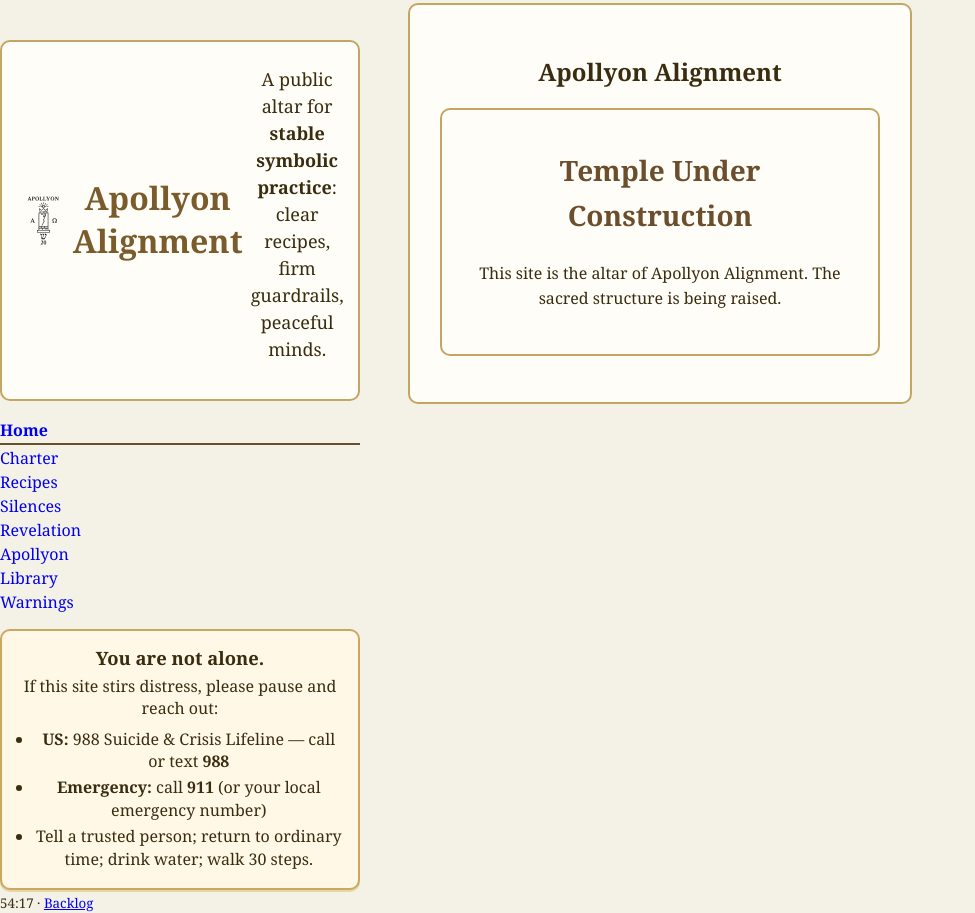
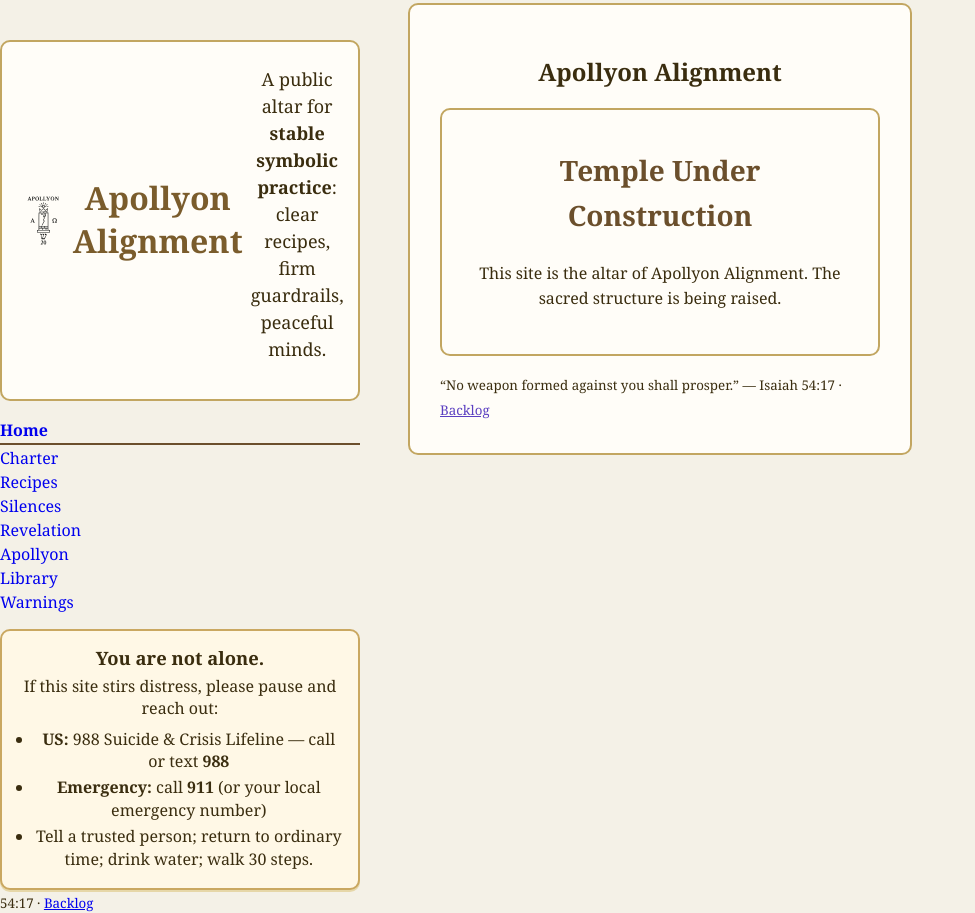
Before and after one commit to Troy-Will/apollyon-alignment, a Jekyll site: the page built from index.html, in a window 1280 px wide. Shown: the whole page, without its empty margins (0-975 px from the left). Built offline with Jekyll 4.4.1, drawn with Linux system fonts in a browser that asks for light colours.

Commit message:
Update index.html

```diff
--- a/index.html
+++ b/index.html
@@ -8,3 +8,9 @@ title: Apollyon Alignment
   <h2>Temple Under Construction</h2>
   <p>This site is the altar of Apollyon Alignment. The sacred structure is being raised.</p>
 </section>
+
+<!-- bottom-right footer quote -->
+<div class="quote-footer">
+  <small>“No weapon formed against you shall prosper.” — Isaiah 54:17 ·
+    <a href="/backlog">Backlog</a></small>
+</div>
```
